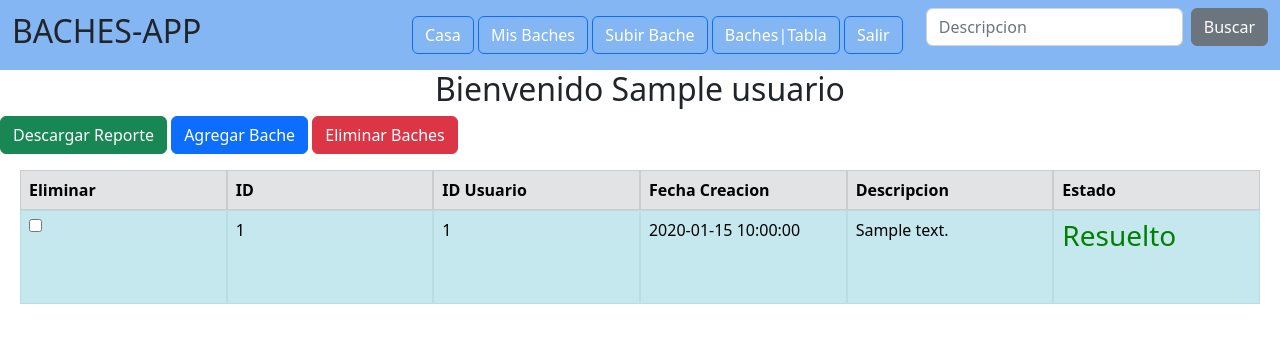
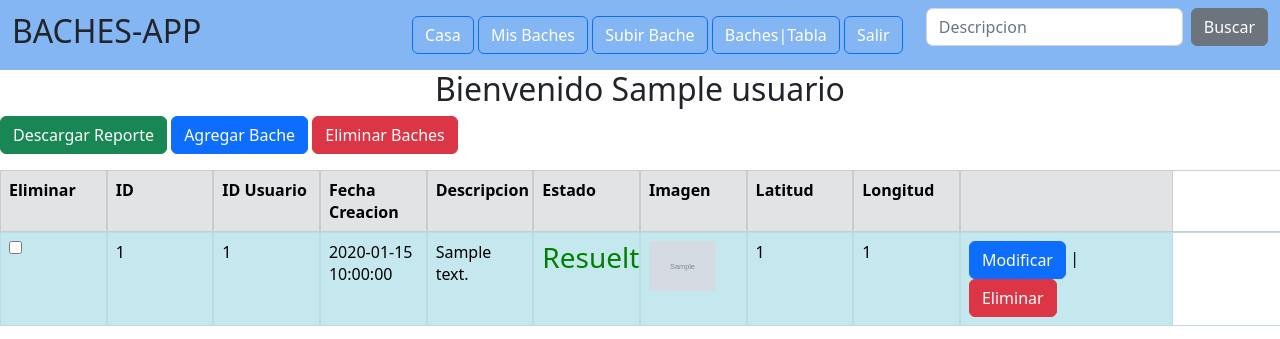
Before and after one commit to IsaacEhuan/ProyectoF_DAW, a Laravel app: page /baches in a window 1280 px wide. Shown: the top 339 px of the page. Run offline with Laravel 9, Linux system fonts and the light colour scheme; a user stored in the database is signed in; tables that the repository leaves empty hold one stand-in row (values such as "Sample post"); grey boxes marked "Sample" are stand-in pictures; some libraries are stand-ins or nearby versions.

Commit message:
Solucionado el boton Eliminar de la tabla

```diff
--- a/baches-app/resources/views/baches/tablaBaches.blade.php
+++ b/baches-app/resources/views/baches/tablaBaches.blade.php
@@ -5,7 +5,7 @@
 
     <a class="btn btn-primary" href="{{route('crearBache')}}">Agregar Bache</a>
     <button class="btn btn-danger" onclick="document.getElementById('form').submit()";"value="Eliminar Baches">Eliminar Baches</button>
-    <div class="table-wrapper-scroll-y my-custom-scrollbar">
+    <div >
     <form method="POST" action="{{route('tablaBaches')}}"id="form">
     @csrf
     @method('DELETE')
@@ -13,36 +13,36 @@
     <table class="table table-bordered table-striped mb-0" >
         <thead class="table-secondary">
         <tr class="d-flex">
-            <th class="col-2">Eliminar</th>
-            <th class="col-2">ID</th>
-            <th class="col-2">ID Usuario</th>
-            <th class="col-2">Fecha Creacion</th>
-            <th class="col-2">Descripcion</th>
-            <th class="col-2">Estado</th>
-            <th class="col-2">Imagen</th>
-            <th class="col-2">Latitud</th>
-            <th class="col-2">Longitud</th>
+            <th class="col-1">Eliminar</th>
+            <th class="col-1">ID</th>
+            <th class="col-1">ID Usuario</th>
+            <th class="col-1">Fecha Creacion</th>
+            <th class="col-1">Descripcion</th>
+            <th class="col-1">Estado</th>
+            <th class="col-1">Imagen</th>
+            <th class="col-1">Latitud</th>
+            <th class="col-1">Longitud</th>
             <th class="col-2"></th>
         </tr>
         </thead>
     @foreach ($baches as $bache)
     <tbody class="table-info">
         <tr class="d-flex">
-        <td class="col-2"><input type="checkbox" name="eliminar[]" value="{{$bache->id}}"></td>
-        <td class="col-2">{{$bache->id}}</td>
-        <td class="col-2">{{$bache->id_usuario}}</td>
-        <td class="col-2">{{$bache->fecha_creacion}}</td>
-        <td class="col-2">{{$bache->descripcion}}</td>
-        <td class="col-2">
+        <td class="col-1"><input type="checkbox" name="eliminar[]" value="{{$bache->id}}"></td>
+        <td class="col-1">{{$bache->id}}</td>
+        <td class="col-1">{{$bache->id_usuario}}</td>
+        <td class="col-1">{{$bache->fecha_creacion}}</td>
+        <td class="col-1">{{$bache->descripcion}}</td>
+        <td class="col-1">
             @if($bache->estado==0)
             <h3 style="color: red;">Sin resolver</h3>
         @else
             <h3 style="color:green">Resuelto</h3>
         @endif
         </td >
-        <td class="col-2"><img src="http://localhost/ProyectoF_DAW/baches-app/public{{$bache->imagen}}" style="height:50px"></td>
-        <td class="col-2">{{$bache->latitud}}</td>
-        <td class="col-2">{{$bache->longitud}}</td>
+        <td class="col-1"><img src="http://localhost/ProyectoF_DAW/baches-app/public{{$bache->imagen}}" style="height:50px"></td>
+        <td class="col-1">{{$bache->latitud}}</td>
+        <td class="col-1">{{$bache->longitud}}</td>
 
         <!--Aqui poner alguna imagen en vez del texto -->
         <td class="col-2"> <a class="btn btn-primary" href="{{route("modificarBache")}}/{{$bache->id}}"> Modificar </a> |
@@ -83,7 +83,7 @@
       });
     }
 
-    </script>
+</script>
 
     <style>
         .my-custom-scrollbar {
```
